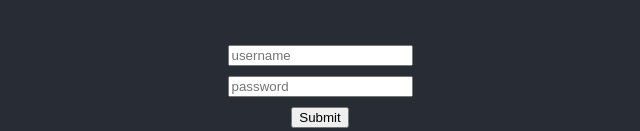
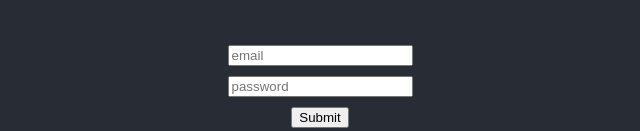
Before and after one commit to prisar/treeshop-frontend, a React (Create React App) app: page / in a window 1280 px wide. Shown: the part 385-516 px from the top of the page, without its empty margins (320-960 px from the left). Built offline with nearby package versions, Linux system fonts and the light colour scheme.

Commit message:
take data from input feilds

```diff
--- a/src/Login.js
+++ b/src/Login.js
@@ -1,15 +1,25 @@
 import React, { Component } from 'react';
+
+const initialstate = {
+  loginUser: {
+    email: '',
+    password: ''
+  },
+  users: []
+};
 
 class Login extends Component {
     constructor(props) {
         super(props);
-        this.onSubmit = this.onSubmit.bind(this);
-        this.state ={users: []};
+        //this.onSubmit = this.onSubmit.bind(this);
+        this.state = initialstate;
     }
 
-    onSubmit() {
+    onSubmit = () => {
+      const data = new URLSearchParams(`email=${this.state.loginUser.email}&password=${this.state.loginUser.password}`);
         fetch('http://localhost:8000/login', {
-            method: 'POST'
+            method: 'POST',
+            body: data
         }).then((result) => {
             return result.json();
         }).then(users => {
@@ -20,13 +30,24 @@ class Login extends Component {
         });
     }
 
+    fieldChange = (e) => {
+      if (e.target.id === 'email') {
+        const password = this.state.loginUser.password;
+        this.setState({ loginUser: { email: e.target.value, password: password } });
+      } else if (e.target.id === 'password') {
+        const email = this.state.loginUser.email;
+        this.setState({ loginUser: { email: email, password: e.target.value } });
+      }
+      console.log(this.state);
+    }
+
     render() {
       return (
         <div className="Login">
           <h1>Login</h1>
-          <input type="text" placeholder='username'/>
+          <input type="text" id='email' placeholder='email' onChange={this.fieldChange} />
           <br/>
-          <input type='password' placeholder='password' />
+          <input type='password' id='password' placeholder='password' onChange={this.fieldChange} />
           <br/>
           <button onClick={this.onSubmit}>Submit</button>
         </div>
```
